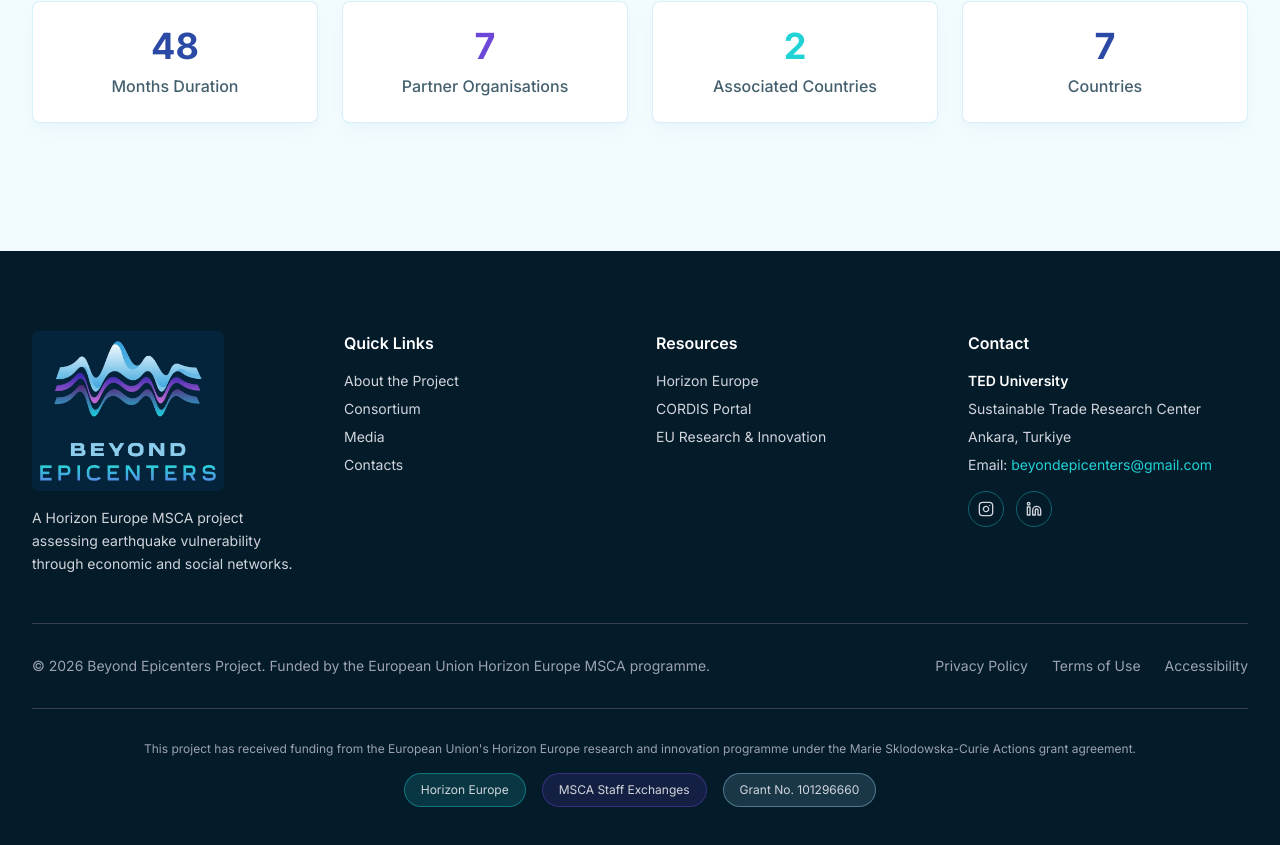
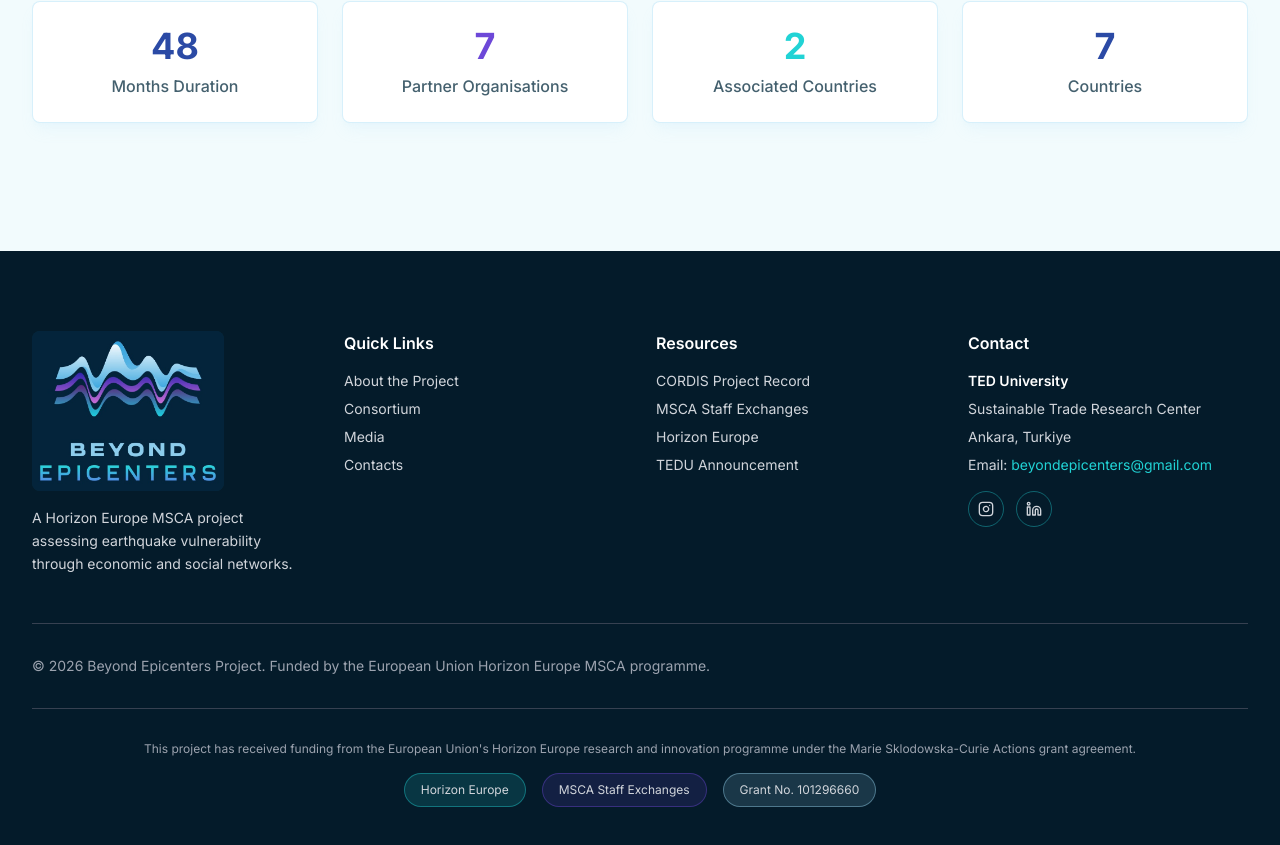
Before and after one commit to pinarci/beyond-epicenters-website, a Next.js app: page / in a window 1280 px wide. Shown: the part 4955-5800 px from the top of the page. Built offline with nearby package versions, Linux system fonts and the light colour scheme.

Commit message:
Update footer resource links

```diff
--- a/components/Footer.tsx
+++ b/components/Footer.tsx
@@ -56,18 +56,23 @@ export default function Footer() {
               <h4 className="font-semibold mb-4 text-white">Resources</h4>
               <ul className="space-y-2 text-sm">
                 <li>
-                  <a href="https://horizoneurope.eu" target="_blank" rel="noopener noreferrer" className="text-gray-300 hover:text-logo-aqua transition-colors">
+                  <a href="https://cordis.europa.eu/project/id/101296660" target="_blank" rel="noopener noreferrer" className="text-gray-300 hover:text-logo-aqua transition-colors">
+                    CORDIS Project Record
+                  </a>
+                </li>
+                <li>
+                  <a href="https://marie-sklodowska-curie-actions.ec.europa.eu/actions/staff-exchanges" target="_blank" rel="noopener noreferrer" className="text-gray-300 hover:text-logo-aqua transition-colors">
+                    MSCA Staff Exchanges
+                  </a>
+                </li>
+                <li>
+                  <a href="https://commission.europa.eu/funding-and-tenders/find-funding/eu-funding-programmes/horizon-europe_en" target="_blank" rel="noopener noreferrer" className="text-gray-300 hover:text-logo-aqua transition-colors">
                     Horizon Europe
                   </a>
                 </li>
                 <li>
-                  <a href="https://commission.europa.eu/research/participants/portal/home_en" target="_blank" rel="noopener noreferrer" className="text-gray-300 hover:text-logo-aqua transition-colors">
-                    CORDIS Portal
-                  </a>
-                </li>
-                <li>
-                  <a href="https://research-and-innovation.ec.europa.eu/funding/funding-opportunities/funding-programmes/horizon-europe_en" target="_blank" rel="noopener noreferrer" className="text-gray-300 hover:text-logo-aqua transition-colors">
-                    EU Research & Innovation
+                  <a href="https://www.tedu.edu.tr/en/whats-happening-tedu/horizon-europe-msca-success-ted-university" target="_blank" rel="noopener noreferrer" className="text-gray-300 hover:text-logo-aqua transition-colors">
+                    TEDU Announcement
                   </a>
                 </li>
               </ul>
@@ -122,22 +127,11 @@ export default function Footer() {
 
           <div className="border-t border-gray-700 my-8"></div>
 
-          <div className="flex flex-col md:flex-row justify-between items-center gap-4 text-sm text-gray-400">
+          <div className="text-sm text-gray-400 text-center md:text-left">
             <p>
               &copy; 2026 Beyond Epicenters Project. Funded by the European Union
               Horizon Europe MSCA programme.
             </p>
-            <div className="flex gap-6">
-              <a href="https://tedu.edu.tr/en/privacy-policy" target="_blank" rel="noopener noreferrer" className="hover:text-logo-aqua transition-colors">
-                Privacy Policy
-              </a>
-              <a href="https://tedu.edu.tr/en/terms" target="_blank" rel="noopener noreferrer" className="hover:text-logo-aqua transition-colors">
-                Terms of Use
-              </a>
-              <a href="https://tedu.edu.tr/en/accessibility" target="_blank" rel="noopener noreferrer" className="hover:text-logo-aqua transition-colors">
-                Accessibility
-              </a>
-            </div>
           </div>
 
           <div className="mt-8 pt-8 border-t border-gray-700">
```
